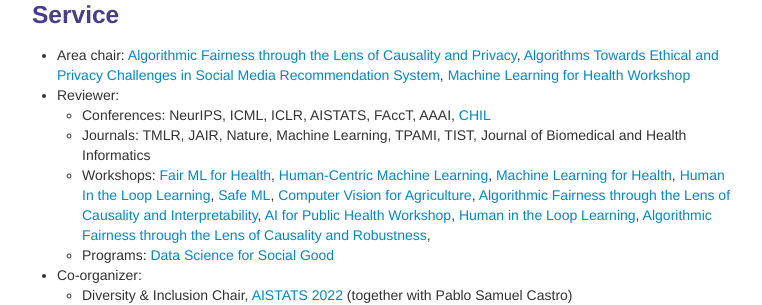
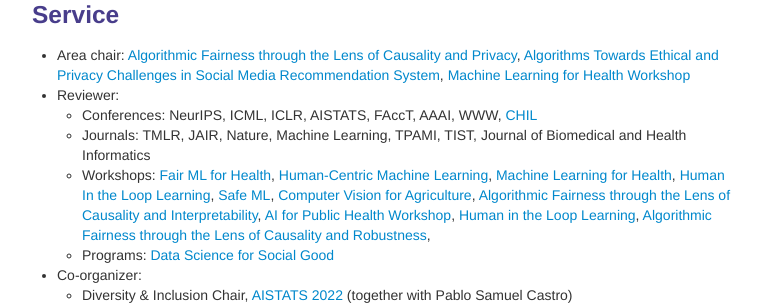
Before and after one commit to shftan/shftan.github.io, a Jekyll site: the page built from index.md, in a window 1280 px wide and 900 px high, scrolled down 2723 px. Shown: the part 153-458 px from the top of the window, without its empty margins (258-1020 px from the left). Built offline with Jekyll 4.4.1, drawn with Linux system fonts in a browser that asks for light colours.

Commit message:
Update index.md

```diff
--- a/index.md
+++ b/index.md
@@ -137,7 +137,7 @@ For older publications and posters, click <a class="paper" href="olderpublicatio
 </div>
 - Area chair: [Algorithmic Fairness through the Lens of Causality and Privacy](https://www.afciworkshop.org/), [Algorithms Towards Ethical and Privacy Challenges in Social Media Recommendation System](https://icdm22.cse.usf.edu/), [Machine Learning for Health Workshop](https://ml4health.github.io/2020/)
 - Reviewer:
-  - Conferences: NeurIPS, ICML, ICLR, AISTATS, FAccT, AAAI, [CHIL](https://www.chilconference.org/)
+  - Conferences: NeurIPS, ICML, ICLR, AISTATS, FAccT, AAAI, WWW, [CHIL](https://www.chilconference.org/)
   - Journals: TMLR, JAIR, Nature, Machine Learning, TPAMI, TIST, Journal of Biomedical and Health Informatics
   - Workshops: [Fair ML for Health](https://www.fairmlforhealth.com/), [Human-Centric Machine Learning](https://sites.google.com/view/hcml-2019), [Machine Learning for Health](https://ml4health.github.io/2019/), [Human In the Loop Learning](https://sites.google.com/view/hill2019/home), [Safe ML](https://sites.google.com/view/safeml-iclr2019/home), [Computer Vision for Agriculture](https://www.cv4gc.org/cv4a2020/), [Algorithmic Fairness through the Lens of Causality and Interpretability](https://www.afciworkshop.org/), [AI for Public Health Workshop](https://aiforpublichealth.github.io/), [Human in the Loop Learning](https://www.icml-hill.com/), [Algorithmic Fairness through the Lens of Causality and Robustness](https://www.afciworkshop.org/),
   - Programs: <a href="http://www.dssgfellowship.org/">Data Science for Social Good</a>
```
